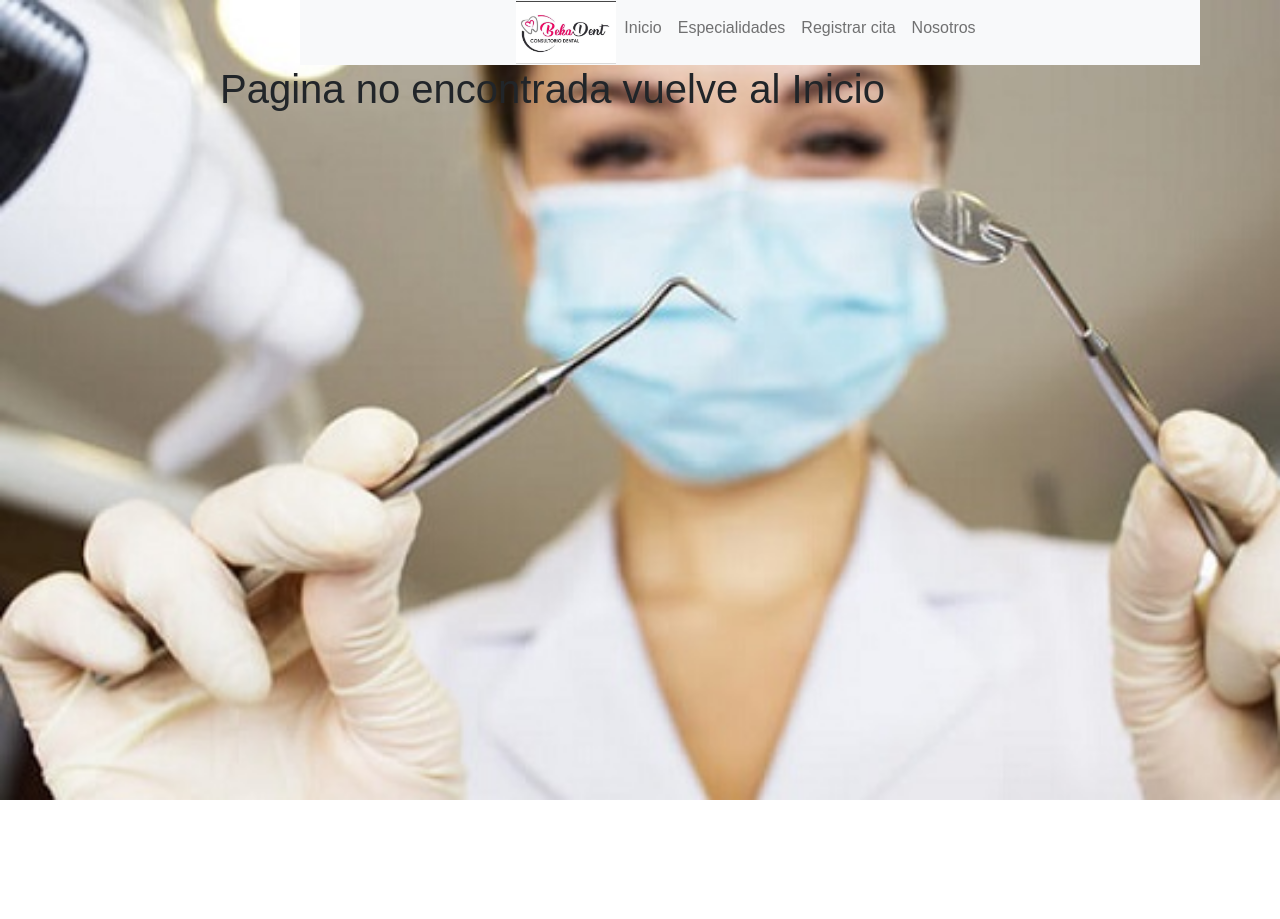
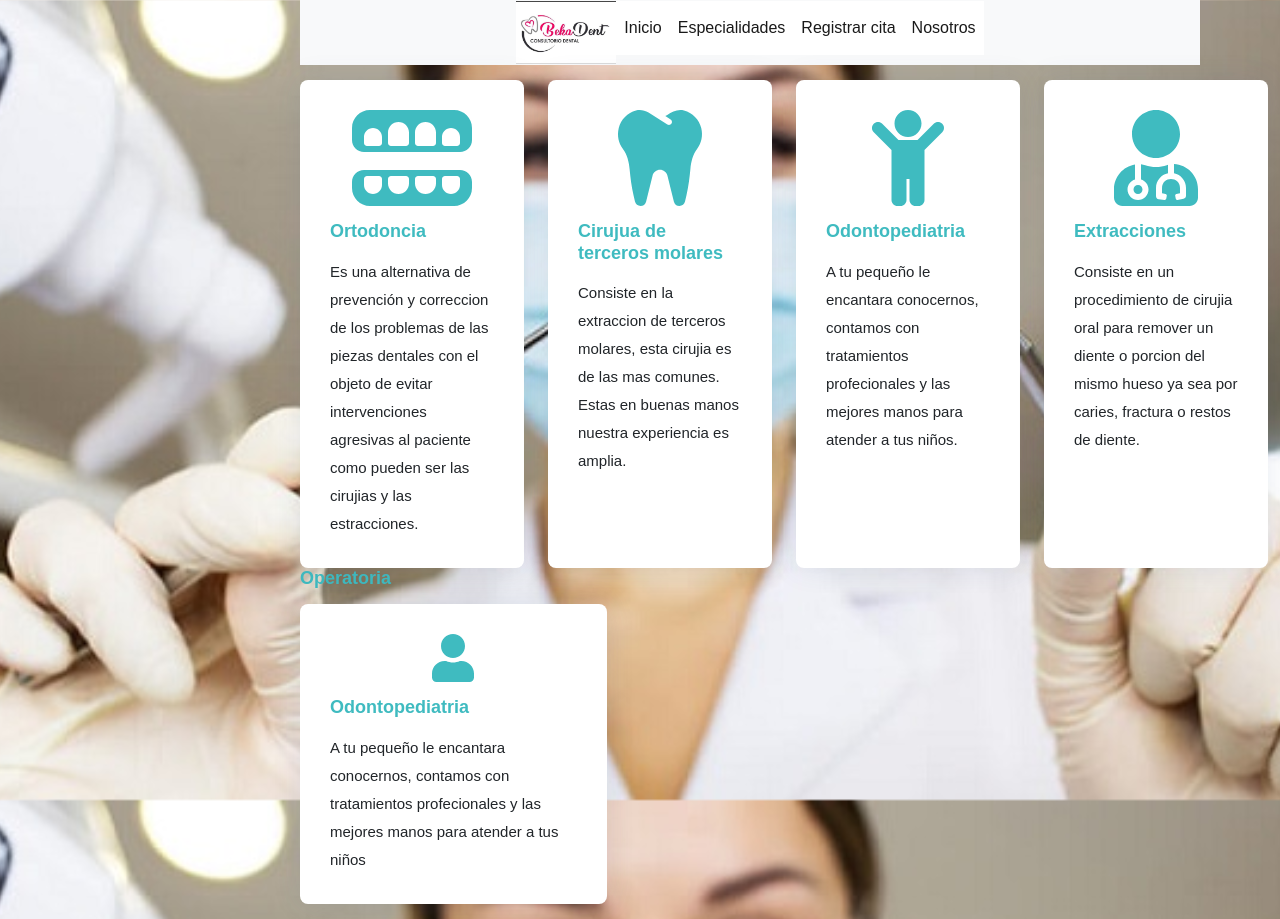
Before and after one commit to JeanAlarcon/Consultorio, a React (Create React App) app: page /especialidades in a window 1280 px wide. Before the commit the page ends 800 px from the top, so only its background shows below. Built offline with nearby package versions, Linux system fonts and the light colour scheme; no server answers.

Commit message:
nuevas paginas de especialidades e inicio

```diff
--- a/src/App.css
+++ b/src/App.css
@@ -6,14 +6,14 @@
 
 }
 
-.maincontainer {
+/*.maincontainer {
   background: url(./assets/img/Dentista.jpg);
 	background-repeat: no-repeat;
   background-position: center;
   background-size: cover;
   width: 100%;
   height: 100%;
-}
+}*/
 
 body {
   background: url(./assets/img/Dentista.jpg) no-repeat   fixed;
--- a/src/App.js
+++ b/src/App.js
@@ -10,7 +10,7 @@ import PacienteForm from "./Paginas/Pacientes/PacienteForm";
 import Inicio from "./Paginas/Inicio";
 import Historial from "./Paginas/Pacientes/Historial"
 import Tratamientos from "./Paginas/Pacientes/Tratamientos"
-import tratamientos from "./Paginas/Tratamientos"
+import especialidades from "./Paginas/Tratamientos"
 
 import { BrowserRouter as Router, Switch, Route } from 'react-router-dom';
 
@@ -27,7 +27,7 @@ function App() {
           <Switch>
             <Route path='/login' exact component={Login} />
             <Route path='/' exact component={Inicio} />
-            <Route path='/tratamientos' exact component={tratamientos} />
+            <Route path='/especialidades' exact component={especialidades} />
             <Route path='/Cita' exact component={(props) => (
             <Citas {...props} titulo="Citas" entidad="citas" />
             )} />
--- a/src/Paginas/Inicio.js
+++ b/src/Paginas/Inicio.js
@@ -8,137 +8,43 @@ function Inicio() {
     return (
 
     <div className="containerInicio">
-        <div id="myCarousel" className="carousel slide py-1 mb-2" data-bs-ride="carousel">
-            <div className="carousel-indicators">
-            <button type="button" data-bs-target="#myCarousel" data-bs-slide-to="0" className="active" aria-current="true" aria-label="Slide 1"></button>
-            <button type="button" data-bs-target="#myCarousel" data-bs-slide-to="1" aria-label="Slide 2"></button>
-            <button type="button" data-bs-target="#myCarousel" data-bs-slide-to="2" aria-label="Slide 3"></button>
+         <section id="hero" className="d-flex justify-content-center align-items-center">
+            <div className="container position-relative" data-aos="zoom-in" data-aos-delay="100">
+            <h1>Learning Today Leading Tomorrow</h1>
+            <h2>We are team of talented designers making websites with Bootstrap</h2>
+            <a href="courses.html" className="btn-get-started">Get Started</a>
             </div>
-            <div className="carousel-inner">
-            <div className="carousel-item active">
-                <svg className="bd-placeholder-img" width="100%" height="100%" xmlns="http://www.w3.org/2000/svg" aria-hidden="true" preserveAspectRatio="xMidYMid slice" focusable="false"><rect width="100%" height="100%" fill="#777"/></svg>
-
-                <div className="container">
-                <div className="carousel-caption text-start">
-                    <h1>Example headline.</h1>
-                    <p>Some representative placeholder content for the first slide of the carousel.</p>
-                    <p><a className="btn btn-lg btn-primary" href="#">Sign up today</a></p>
-                </div>
-                </div>
-            </div>
-            <div className="carousel-item">
-                <svg className="bd-placeholder-img" width="100%" height="100%" xmlns="http://www.w3.org/2000/svg" aria-hidden="true" preserveAspectRatio="xMidYMid slice" focusable="false"><rect width="100%" height="100%" fill="#777"/></svg>
-
-                <div className="container">
-                <div className="carousel-caption">
-                    <h1>Another example headline.</h1>
-                    <p>Some representative placeholder content for the second slide of the carousel.</p>
-                    <p><a className="btn btn-lg btn-primary" href="#">Learn more</a></p>
-                </div>
-                </div>
-            </div>
-            <div className="carousel-item">
-                <svg className="bd-placeholder-img" width="100%" height="100%" xmlns="http://www.w3.org/2000/svg" aria-hidden="true" preserveAspectRatio="xMidYMid slice" focusable="false"><rect width="100%" height="100%" fill="#777"/></svg>
-
-                <div className="container">
-                <div className="carousel-caption text-end">
-                    <h1>One more for good measure.</h1>
-                    <p>Some representative placeholder content for the third slide of this carousel.</p>
-                    <p><a className="btn btn-lg btn-primary" href="#">Browse gallery</a></p>
-                </div>
-                </div>
-            </div>
-            </div>
-            <button className="carousel-control-prev" type="button" data-bs-target="#myCarousel" data-bs-slide="prev">
-            <span className="carousel-control-prev-icon" aria-hidden="true"></span>
-            <span className="visually-hidden">Previous</span>
-            </button>
-            <button className="carousel-control-next" type="button" data-bs-target="#myCarousel" data-bs-slide="next">
-            <span className="carousel-control-next-icon" aria-hidden="true"></span>
-            <span className="visually-hidden">Next</span>
-            </button>
-        </div>
+        </section>
 
 
-
-  <div className="container marketing">
+        <section id="about" className="about">
+            <div className="container" data-aos="fade-up">
 
                 <div className="row">
-      <div className="col-lg-4">
-        <svg className="bd-placeholder-img rounded-circle" width="140" height="140" xmlns="http://www.w3.org/2000/svg" role="img" aria-label="Placeholder: 140x140" preserveAspectRatio="xMidYMid slice" focusable="false"><title>Placeholder</title><rect width="100%" height="100%" fill="#777"/><text x="50%" y="50%" fill="#777" dy=".3em">140x140</text></svg>
-
-        <h2>Heading</h2>
-        <p>Some representative placeholder content for the three columns of text below the carousel. This is the first column.</p>
-        <p><a className="btn btn-secondary" href="#">View details &raquo;</a></p>
+                <div className="col-lg-6 order-1 order-lg-2" data-aos="fade-left" data-aos-delay="100">
+                    <img src="assets/img/about.jpg" className="img-fluid" alt=""/>
                 </div>
-      <div className="col-lg-4">
-        <svg className="bd-placeholder-img rounded-circle" width="140" height="140" xmlns="http://www.w3.org/2000/svg" role="img" aria-label="Placeholder: 140x140" preserveAspectRatio="xMidYMid slice" focusable="false"><title>Placeholder</title><rect width="100%" height="100%" fill="#777"/><text x="50%" y="50%" fill="#777" dy=".3em">140x140</text></svg>
-
-        <h2>Heading</h2>
-        <p>Another exciting bit of representative placeholder content. This time, we've moved on to the second column.</p>
-        <p><a className="btn btn-secondary" href="#">View details &raquo;</a></p>
-      </div>
-      <div className="col-lg-4">
-        <svg className="bd-placeholder-img rounded-circle" width="140" height="140" xmlns="http://www.w3.org/2000/svg" role="img" aria-label="Placeholder: 140x140" preserveAspectRatio="xMidYMid slice" focusable="false"><title>Placeholder</title><rect width="100%" height="100%" fill="#777"/><text x="50%" y="50%" fill="#777" dy=".3em">140x140</text></svg>
-
-        <h2>Heading</h2>
-        <p>And lastly this, the third column of representative placeholder content.</p>
-        <p><a className="btn btn-secondary" href="#">View details &raquo;</a></p>
-      </div>
-    </div>
-
-
-
-    <hr className="featurette-divider"/>
-
-    <div className="row featurette">
-      <div className="col-md-7">
-        <h2 className="featurette-heading">First featurette heading. <span className="text-muted">It’ll blow your mind.</span></h2>
-        <p className="lead">Some great placeholder content for the first featurette here. Imagine some exciting prose here.</p>
-      </div>
-      <div className="col-md-5">
-        <svg className="bd-placeholder-img bd-placeholder-img-lg featurette-image img-fluid mx-auto" width="500" height="500" xmlns="http://www.w3.org/2000/svg" role="img" aria-label="Placeholder: 500x500" preserveAspectRatio="xMidYMid slice" focusable="false"><title>Placeholder</title><rect width="100%" height="100%" fill="#eee"/><text x="50%" y="50%" fill="#aaa" dy=".3em">500x500</text></svg>
+                <div className="col-lg-6 pt-4 pt-lg-0 order-2 order-lg-1 content">
+                    <h3>Voluptatem dignissimos provident quasi corporis voluptates sit assumenda.</h3>
+                    <p className="fst-italic">
+                    Lorem ipsum dolor sit amet, consectetur adipiscing elit, sed do eiusmod tempor incididunt ut labore et dolore
+                    magna aliqua.
+                    </p>
+                    <ul>
+                    <li><i className="bi bi-check-circle"></i> Ullamco laboris nisi ut aliquip ex ea commodo consequat.</li>
+                    <li><i className="bi bi-check-circle"></i> Duis aute irure dolor in reprehenderit in voluptate velit.</li>
+                    <li><i className="bi bi-check-circle"></i> Ullamco laboris nisi ut aliquip ex ea commodo consequat. Duis aute irure dolor in reprehenderit in voluptate trideta storacalaperda mastiro dolore eu fugiat nulla pariatur.</li>
+                    </ul>
+                    <p>
+                    Ullamco laboris nisi ut aliquip ex ea commodo consequat. Duis aute irure dolor in reprehenderit in voluptate
+                    </p>
 
                 </div>
                 </div>
 
-    <hr className="featurette-divider"/>
+            </div>
+        </section>
 
-    <div className="row featurette">
-      <div className="col-md-7 order-md-2">
-        <h2 className="featurette-heading">Oh yeah, it’s that good. <span className="text-muted">See for yourself.</span></h2>
-        <p className="lead">Another featurette? Of course. More placeholder content here to give you an idea of how this layout would work with some actual real-world content in place.</p>
-      </div>
-      <div className="col-md-5 order-md-1">
-        <svg className="bd-placeholder-img bd-placeholder-img-lg featurette-image img-fluid mx-auto" width="500" height="500" xmlns="http://www.w3.org/2000/svg" role="img" aria-label="Placeholder: 500x500" preserveAspectRatio="xMidYMid slice" focusable="false"><title>Placeholder</title><rect width="100%" height="100%" fill="#eee"/><text x="50%" y="50%" fill="#aaa" dy=".3em">500x500</text></svg>
-
-      </div>
-    </div>
-
-    <hr className="featurette-divider"/>
-
-    <div className="row featurette">
-      <div className="col-md-7">
-        <h2 className="featurette-heading">And lastly, this one. <span className="text-muted">Checkmate.</span></h2>
-        <p className="lead">And yes, this is the last block of representative placeholder content. Again, not really intended to be actually read, simply here to give you a better view of what this would look like with some actual content. Your content.</p>
-      </div>
-      <div className="col-md-5">
-        <svg className="bd-placeholder-img bd-placeholder-img-lg featurette-image img-fluid mx-auto" width="500" height="500" xmlns="http://www.w3.org/2000/svg" role="img" aria-label="Placeholder: 500x500" preserveAspectRatio="xMidYMid slice" focusable="false"><title>Placeholder</title><rect width="100%" height="100%" fill="#eee"/><text x="50%" y="50%" fill="#aaa" dy=".3em">500x500</text></svg>
-
-      </div>
-    </div>
-
-    <hr className="featurette-divider"/>
-
-
-
-  </div>
-
-
-  <footer className="container">
-    <p className="float-end"><a href="#">Back to top</a></p>
-    <p>&copy; 2017–2021 Company, Inc. &middot; <a href="#">Privacy</a> &middot; <a href="#">Terms</a></p>
-  </footer>
     </div>
 
     )
--- a/src/Paginas/Pagina.css
+++ b/src/Paginas/Pagina.css
@@ -14,6 +14,9 @@ main{
     width: 18rem;
     border-radius: 20px;
     padding: 20px 50px;
+    box-shadow: 0 0 29px 0 rgba(68, 88, 144, 0.12);
+    overflow: hidden;
+
 }
 
 .icon {
@@ -27,3 +30,39 @@ main{
     color: fuchsia;
     background-color: #fff;
 }
+
+#hero {
+    width: 100%;
+    height: 80vh;
+    background-color: aquamarine;
+    /*background: url("../assets/img/Dentista.jpg") top center;
+        background-attachment: scroll;
+        background-size: auto;*/
+    background-size: cover;
+    position: relative;
+}
+
+.pt-lg-0 {
+    padding-top: 0 !important;
+}
+.order-lg-1 {
+    order: 1 !important;
+}
+
+.about .content h3 {
+    font-weight: 600;
+    font-size: 26px;
+}
+
+h1, h2, h3, h4, h5, h6 {
+    font-family: "Raleway", sans-serif;
+}
+
+.fst-italic {
+    font-style: italic !important;
+}
+
+p {
+    margin-top: 0;
+    margin-bottom: 1rem;
+}
--- a/src/Paginas/Tratamientos.jsx
+++ b/src/Paginas/Tratamientos.jsx
@@ -1,47 +1,61 @@
-function Tratamientos(){
+import "./especialidades.css"
+import { FontAwesomeIcon } from '@fortawesome/react-fontawesome';
+import {faUser, faTeethOpen, faTooth, faChild, faUserMd} from '@fortawesome/free-solid-svg-icons'
+
+function Especialidades(){
 return(
-    <section id="why-us" className="why-us">
+    <section id="featured-services" className="featured-services">
     <div className="container" data-aos="fade-up">
+
       <div className="row">
-          <div className="col-lg-4 d-flex align-items-stretch">
-            <div className="content">
-              <h3>Why Choose Mentor?</h3>
-              <p>
-                Lorem ipsum dolor sit amet, consectetur adipiscing elit, sed do eiusmod tempor incididunt ut labore et dolore magna aliqua. Duis aute irure dolor in reprehenderit
-                Asperiores dolores sed et. Tenetur quia eos. Autem tempore quibusdam vel necessitatibus optio ad corporis.
-              </p>
-              <div className="text-center">
-                <a href="about.html" className="more-btn">Learn More <i className="bx bx-chevron-right"></i></a>
+        <div className="col-md-6 col-lg-3 d-flex align-items-stretch mb-5 mb-lg-0">
+          <div className="icon-box" data-aos="fade-up" data-aos-delay="100">
+            <div className="icon"><FontAwesomeIcon icon={faTeethOpen}  size="2x"/></div>
+            <h4 className="title">Ortodoncia</h4>
+            <p className="description">Es una alternativa de prevención y correccion de los problemas de las piezas dentales
+            con el objeto de evitar intervenciones agresivas al paciente como pueden ser las cirujias y las estracciones.</p>
           </div>
         </div>
-          </div>
-          <div className="col-lg-8 d-flex align-items-stretch" data-aos="zoom-in" data-aos-delay="100">
-            <div className="icon-boxes d-flex flex-column justify-content-center">
-              <div className="row">
-                <div className="col-xl-4 d-flex align-items-stretch">
-                  <div className="icon-box mt-4 mt-xl-0">
-                    <i className="bx bx-receipt"></i>
-                    <h4>Corporis voluptates sit</h4>
-                    <p>Consequuntur sunt aut quasi enim aliquam quae harum pariatur laboris nisi ut aliquip</p>
+
+        <div className="col-md-6 col-lg-3 d-flex align-items-stretch mb-5 mb-lg-0">
+          <div className="icon-box" data-aos="fade-up" data-aos-delay="300">
+            <div className="icon"><FontAwesomeIcon icon={faTooth} size="2x" /></div>
+            <h4 className="title">Cirujua de terceros molares</h4>
+            <p className="description">Consiste en la extraccion de terceros molares, esta cirujia es de las mas comunes.
+            Estas en buenas manos nuestra experiencia es amplia.</p>
           </div>
         </div>
-                <div className="col-xl-4 d-flex align-items-stretch">
-                  <div className="icon-box mt-4 mt-xl-0">
-                    <i className="bx bx-cube-alt"></i>
-                    <h4>Ullamco laboris ladore pan</h4>
-                    <p>Excepteur sint occaecat cupidatat non proident, sunt in culpa qui officia deserunt</p>
+
+        <div className="col-md-6 col-lg-3 d-flex align-items-stretch mb-5 mb-lg-0">
+          <div className="icon-box" data-aos="fade-up" data-aos-delay="400">
+            <div className="icon"><FontAwesomeIcon icon={faChild} size="2x" /></div>
+            <h4 className="title">Odontopediatria</h4>
+            <p className="description">A tu pequeño le encantara conocernos, contamos con tratamientos profecionales
+            y las mejores manos para atender a tus niños.</p>
           </div>
         </div>
-                <div className="col-xl-4 d-flex align-items-stretch">
-                  <div className="icon-box mt-4 mt-xl-0">
-                    <i className="bx bx-images"></i>
-                    <h4>Labore consequatur</h4>
-                    <p>Aut suscipit aut cum nemo deleniti aut omnis. Doloribus ut maiores omnis facere</p>
+
+        <div className="col-md-6 col-lg-3 d-flex align-items-stretch mb-5 mb-lg-0">
+          <div className="icon-box" data-aos="fade-up" data-aos-delay="400">
+            <div className="icon"><FontAwesomeIcon icon={faUserMd} size="2x" /></div>
+            <h4 className="title">Extracciones</h4>
+            <p className="description">Consiste en un procedimiento de cirujia oral para remover un diente o
+            porcion del mismo hueso ya sea por caries, fractura o restos de diente.</p>
           </div>
         </div>
+
+        <h4 className="title">Operatoria</h4>
+
+
+        <div className="col-md-6 col-lg-4 d-flex align-items-stretch mb-5 mb-lg-0">
+          <div className="icon-box" data-aos="fade-up" data-aos-delay="400">
+            <div className="icon"><FontAwesomeIcon icon={faUser}  /></div>
+            <h4 className="title">Odontopediatria</h4>
+            <p className="description">A tu pequeño le encantara conocernos, contamos con tratamientos profecionales
+            y las mejores manos para atender a tus niños</p>
           </div>
         </div>
-          </div>
+
       </div>
 
     </div>
@@ -49,4 +63,4 @@ return(
 )
 }
 
-export default Tratamientos;
+export default Especialidades;
--- /dev/null
+++ b/src/Paginas/especialidades.css
@@ -0,0 +1,58 @@
+.featured-services .icon-box {
+    padding: 30px;
+    position: relative;
+    overflow: hidden;
+    background: #fff;
+    box-shadow: 0 0 29px 0 rgba(68, 88, 144, 0.12);
+    transition: all 0.3s ease-in-out;
+        transition-duration: 0.3s;
+        transition-timing-function: ease-in-out;
+        transition-delay: 0s;
+    border-radius: 8px;
+    z-index: 1;
+}
+
+.featured-services .icon-box::before {
+    content: '';
+    position: absolute;
+    background: #d9f1f2;
+    right: 0;
+    left: 0;
+    bottom: 0;
+    top: 100%;
+    transition: all 0.3s;
+    z-index: -1;
+}
+
+.featured-services .icon {
+    margin-bottom: 15px;
+}
+*, ::after, ::before {
+    box-sizing: border-box;
+}
+
+.featured-services .icon {
+    font-size: 48px;
+    line-height: 1;
+    color: #3fbbc0;
+    transition: all 0.3s ease-in-out;
+}
+
+.featured-services .title {
+    font-weight: 700;
+    margin-bottom: 15px;
+    font-size: 18px;
+    color: #3fbbc0;
+
+}
+
+a {
+    color: #3fbbc0;
+    text-decoration: none;
+}
+
+.featured-services .description {
+    font-size: 15px;
+    line-height: 28px;
+    margin-bottom: 0;
+}
--- a/src/componentes/Navbar/Nav.css
+++ b/src/componentes/Navbar/Nav.css
@@ -69,3 +69,8 @@
 	opacity: 0;
 	transition: opacity 1.5s;
 }
+
+.active {
+	background-color: #fff;
+	color: rgb(53, 51, 51);
+  }
--- a/src/componentes/Navbar/NavBoost.js
+++ b/src/componentes/Navbar/NavBoost.js
@@ -1,5 +1,6 @@
 import "./Nav.css"
 import logo from "./logo.jpg"
+import { NavLink } from 'react-router-dom'
 
 
 function NavBoost() {
@@ -9,25 +10,25 @@ function NavBoost() {
 
           <div className="collapse navbar-collapse" id="navbarTogglerDemo02">
             <ul className="navbar-nav mx-auto mb-2 mb-lg-0">
-                <a className="navbar-logo" href="/" >
+                <NavLink className="navbar-logo" to="/" >
                     <img src={logo} />
-                </a>
+                </NavLink>
               <li className="nav-item">
-                <a className="nav-link " aria-current="page" href="/">Inicio</a>
+                <NavLink className="nav-link " aria-current="page" to="/" activeclassname="active" >Inicio</NavLink>
               </li>
 
 
               <li className="nav-item">
-                <a className="nav-link " href="/" >
+                <NavLink className="nav-link " to="/especialidades" activeclassname="active" >
                   Especialidades
-                </a>
+                </NavLink>
               </li>
 
               <li className="nav-item">
-                <a className="nav-link" href="/">Registrar cita</a>
+                <NavLink className="nav-link" to="/" activeclassname="active" >Registrar cita</NavLink>
               </li>
               <li className="nav-item">
-                <a className="nav-link" href="/">Nosotros</a>
+                <NavLink className="nav-link" to="/" activeclassname="active" >Nosotros</NavLink>
               </li>
             </ul>
 
--- a/src/index.css
+++ b/src/index.css
@@ -12,8 +12,8 @@ code {
     monospace;
 }
 
-body{
+/*body{
 	background: url(./assets/img/Dentista.jpg);
 	background-repeat: no-repeat;
 	background-size: 100%
-}
+}*/
```
Lines whose indentation alone changed are shown as unchanged.
